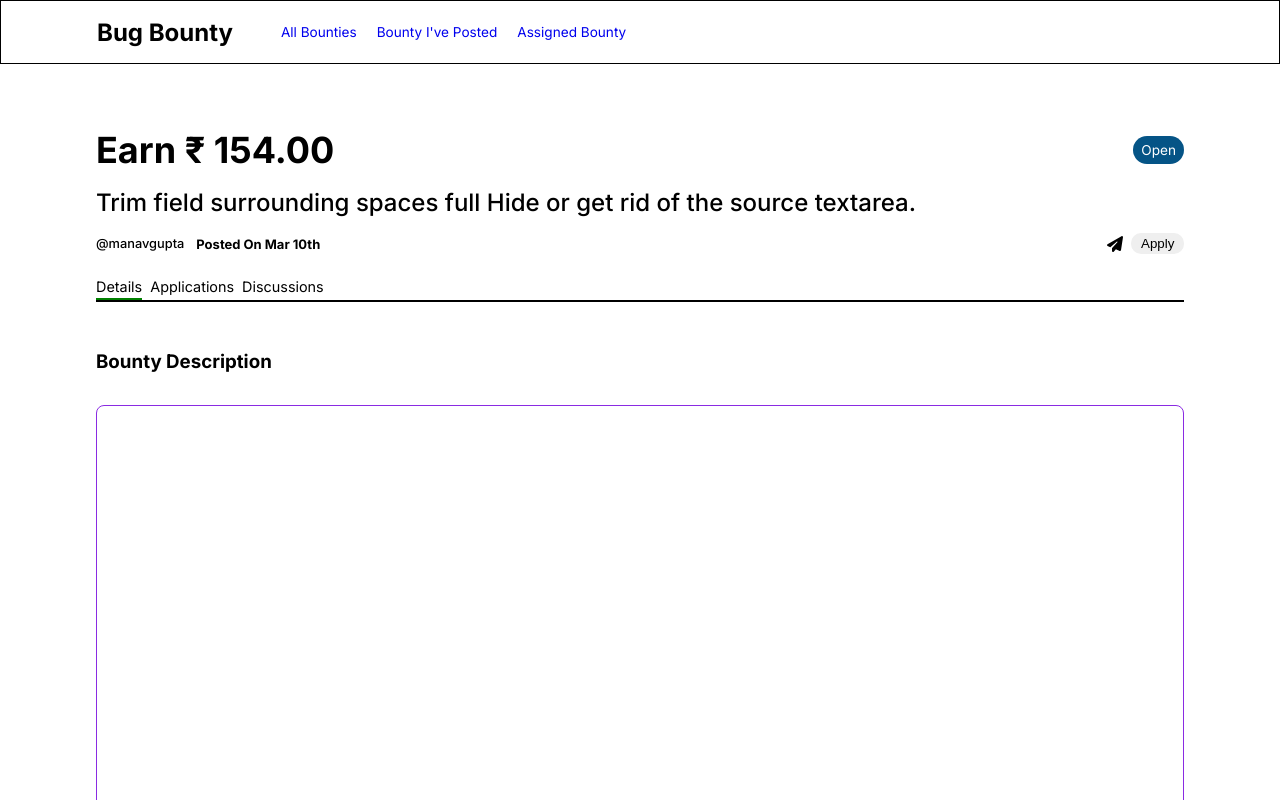
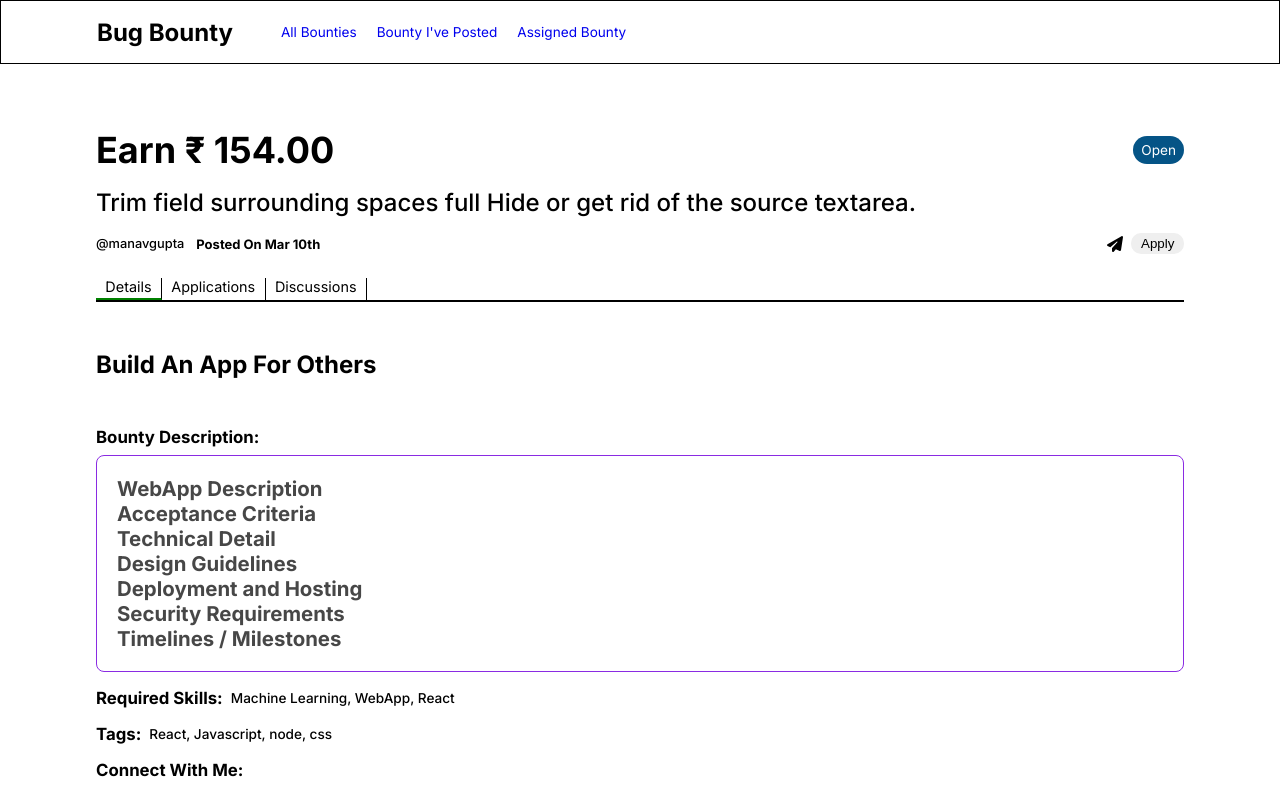
Before and after one commit to manavsiddharthgupta/bug-bounty, a Next.js app: page /1 in a window 1280 px wide. Built offline with nearby package versions, Linux system fonts and the light colour scheme; data requests are answered from the project's data file.

Commit message:
added structure in bounty-description component

```diff
--- /dev/null
+++ b/components/BountyDescriptionComponent.js
@@ -0,0 +1,34 @@
+import { ReactMarkdown } from "react-markdown/lib/react-markdown";
+import styles from "../styles/bountydescription.module.css";
+import remarkGfm from "remark-gfm";
+import { webApp } from "@/store/predefined-create-bounty-desc";
+
+const BountyDescription = () => {
+  return (
+    <>
+      <h2 className={styles.bountyType_title}>Build An App For Others</h2>
+      <div className={styles.bountyDesc_outer}>
+        <h3>Bounty Description:</h3>
+        <div className={styles.bountyDesc}>
+          <ReactMarkdown
+            className={styles.mdText}
+            children={webApp.descStruc}
+            remarkPlugins={[remarkGfm]}
+          />
+        </div>
+      </div>
+      <div className={styles.bountyDesc_extras}>
+        <h3>Required Skills:</h3>
+        <p>Machine Learning, WebApp, React</p>
+      </div>
+      <div className={styles.bountyDesc_extras}>
+        <h3>Tags:</h3>
+        <p>React, Javascript, node, css</p>
+      </div>
+      <div className={styles.bountyDesc_extras}>
+        <h3>Connect With Me:</h3>
+      </div>
+    </>
+  );
+};
+export default BountyDescription;
--- a/package.json
+++ b/package.json
@@ -17,6 +17,7 @@
     "react-dom": "18.2.0",
     "react-infinite-scroll-component": "^6.1.0",
     "react-markdown": "^8.0.7",
+    "remark-gfm": "^3.0.1",
     "uuid": "^9.0.0"
   }
 }
--- a/pages/[bounty_id].js
+++ b/pages/[bounty_id].js
@@ -8,6 +8,7 @@ import Link from "next/link";
 import Button from "@/ui/Button";
 import { FontAwesomeIcon } from "@fortawesome/react-fontawesome";
 import { faPaperPlane } from "@fortawesome/free-solid-svg-icons";
+import BountyDescription from "@/components/BountyDescriptionComponent";
 
 const EachBounty = ({ eachBounty }) => {
   const router = useRouter();
@@ -71,8 +72,7 @@ const EachBounty = ({ eachBounty }) => {
               })}
             </div>
             <div className={styles.mainSection}>
-              <h3>Bounty Description</h3>
-              <div className={styles.bountyDesc}></div>
+              {router.query.t === undefined && <BountyDescription />}
             </div>
           </Card>
         </section>
--- /dev/null
+++ b/styles/bountydescription.module.css
@@ -0,0 +1,51 @@
+.bountyType_title {
+  font-size: 1.15em;
+  margin-bottom: 3rem;
+}
+.bountyDesc_extras {
+  /* border: 1px solid black; */
+  display: flex;
+  margin: 1rem 0rem;
+  gap: 0.5rem;
+  align-items: center;
+  flex-wrap: wrap;
+}
+.bountyDesc_extras h3 {
+  font-size: 0.9em;
+}
+.bountyDesc_extras p {
+  font-size: 0.75em;
+  font-weight: 500;
+}
+.bountyDesc {
+  margin-top: 0.5rem;
+  border: 1px solid blueviolet;
+  padding: 1rem;
+  border-radius: 8px;
+}
+.bountyDesc_outer h3 {
+  font-size: 0.9em;
+}
+.mdText {
+  font-size: 0.85em;
+  font-weight: 400;
+  color: rgb(71, 71, 71);
+}
+
+@media screen and (min-width: 720px) {
+  .bountyType_title {
+    font-size: 1.5em;
+  }
+  .bountyDesc_extras h3 {
+    font-size: 1.05em;
+  }
+  .bountyDesc_outer h3 {
+    font-size: 1.05em;
+  }
+  .bountyDesc_extras p {
+    font-size: 0.85em;
+  }
+  .bountyDesc {
+    padding: 1.25rem;
+  }
+}
--- a/styles/eachbounty.module.css
+++ b/styles/eachbounty.module.css
@@ -60,30 +60,26 @@
   margin: 1rem 0rem;
   padding: 0.5rem 0rem 0rem 0rem;
   display: flex;
-  gap: 0.5rem;
+  /* gap: 0.5rem; */
   overflow-x: auto;
 }
 .links {
   color: black;
   font-size: 0.9em;
-  padding-bottom: 0.15rem;
+  border-right: 1px solid black;
+  padding: 0rem 0.65em 0.15rem 0.65em;
 }
 .actlinks {
   color: black;
   font-size: 0.9em;
-  padding-bottom: 0.15rem;
   border-bottom: 2px solid green;
+  border-right: 1px solid black;
+  padding: 0rem 0.65em 0.15rem 0.65em;
 }
 .mainSection {
   padding: 2rem 0rem;
 }
-.bountyDesc {
-  margin-top: 2rem;
-  border: 1px solid blueviolet;
-  padding: 2rem;
-  height: 700px;
-  border-radius: 8px;
-}
+
 @media screen and (min-width: 720px) {
   .price_status h1 {
     font-size: 2.25rem;
```
Also changed, not shown: 1 other file (tests, documents, lock files or other folders).
